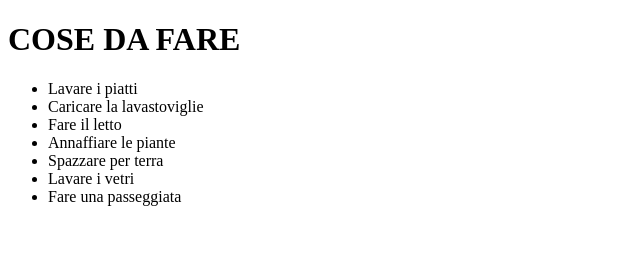
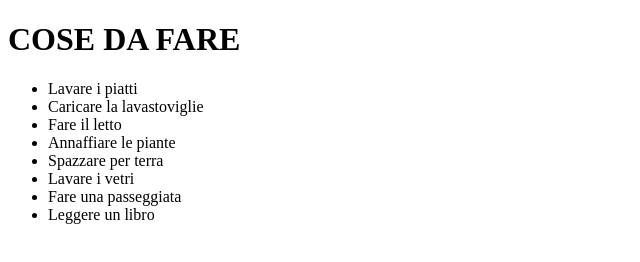
Before and after one commit to LoTognatti3/my-todo-list, a plain HTML site: page index.html in a window 1280 px wide. Shown: the whole page, without its empty margins (0-640 px from the left). Drawn offline with Linux system fonts and the light colour scheme.

Commit message:
Update index.html

```diff
--- a/index.html
+++ b/index.html
@@ -14,6 +14,7 @@
         <li>Spazzare per terra</li>
         <li>Lavare i vetri</li>
         <li>Fare una passeggiata</li>
+        <li>Leggere un libro</li>
     </ul>
 </body>
 </html>
```
